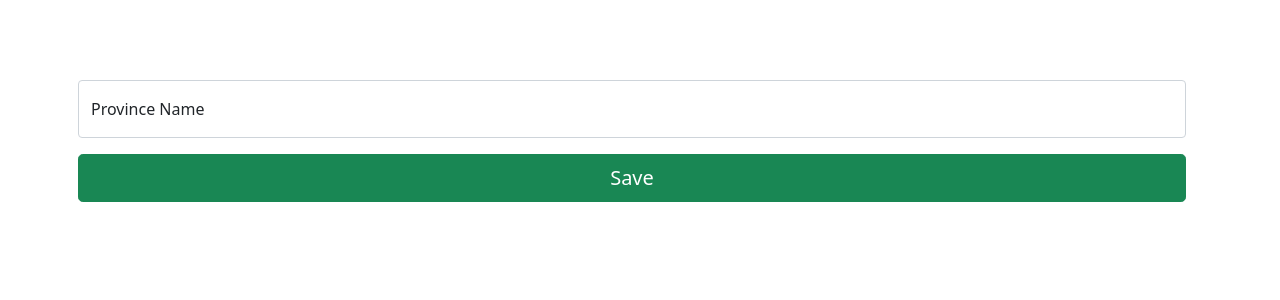
After one commit to Ahmadkarimi2009/weekly, a Laravel app: template resources/views/add_edit_province.blade.php in a window 1280 px wide. The commit adds this page. Shown: the top 300 px of the page. Run offline with Laravel 8, Linux system fonts and the light colour scheme; the template is opened without the code that fills it, so the values that code supplies are empty; parts of the project's set-up code (start-up, migrations or seed data) failed here and were passed over.

Commit message:
province module is fully functional

```diff
--- /dev/null
+++ b/resources/views/add_edit_province.blade.php
@@ -0,0 +1,41 @@
+<!doctype html>
+<html lang="en">
+  <head>
+    <!-- Required meta tags -->
+    <meta charset="utf-8">
+    <meta name="viewport" content="width=device-width, initial-scale=1">
+
+    <!-- Bootstrap CSS -->
+    <link href="{{ asset('/css/bootstrap.css') }}" rel="stylesheet">
+
+    <title>Provinces</title>
+  </head>
+  <body>
+    <div class="container mt-5">
+        <div class="row">
+            <form action="{{ $route }}" method="POST" class="row g-3">
+              @method($method)
+              @csrf
+              <div class="col-sm-12">
+                <div class="form-floating">
+                  <input type="text" class="form-control"
+                    @if (isset($old))
+                      value="{{ $old->name }}"
+                    @endif
+                  name="name" id="province_name" placeholder="123" required>
+                  <label for="province_name">Province Name</label>
+                </div>
+              </div>
+              <div class="col-sm-12">
+                <div class="d-grid gap-2">
+                  <button type="submit" class="btn btn-success btn-lg">Save</button>
+                </div>
+              </div>
+            </form>
+        </div>
+    </div>
+
+    <script src="{{ asset('/js/bootstrap.js') }}"></script>
+    <script src="{{ asset('/js/forms.js') }}"></script>
+  </body>
+</html>
```
Also changed, not shown: app/Http/Controllers/ProvinceController.php (+17 -5 lines), resources/views/welcome.blade.php (+6 -2 lines).
